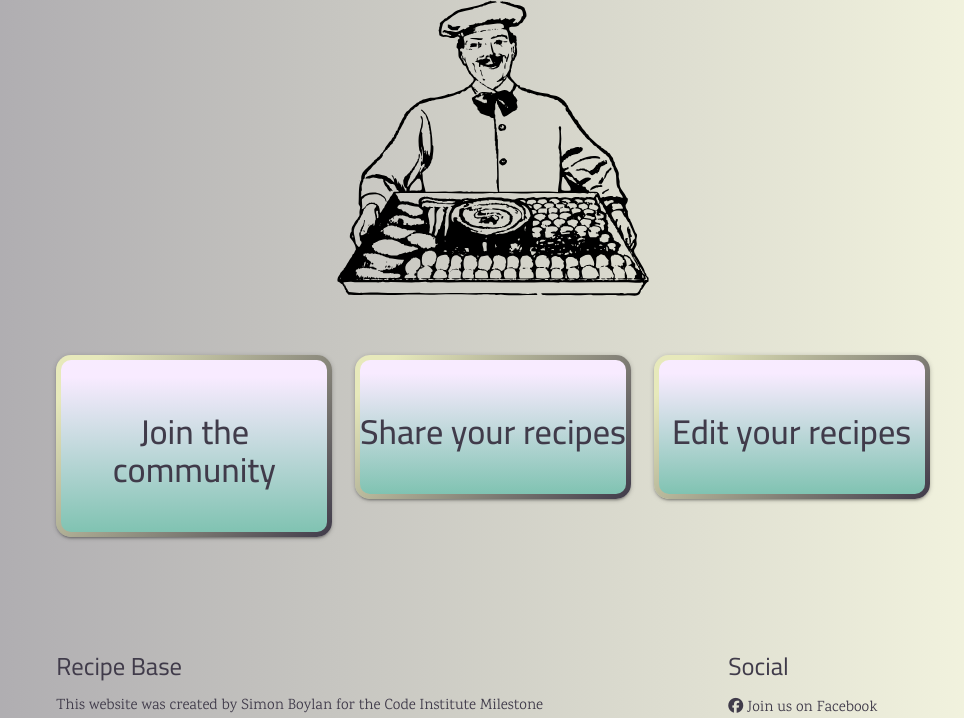
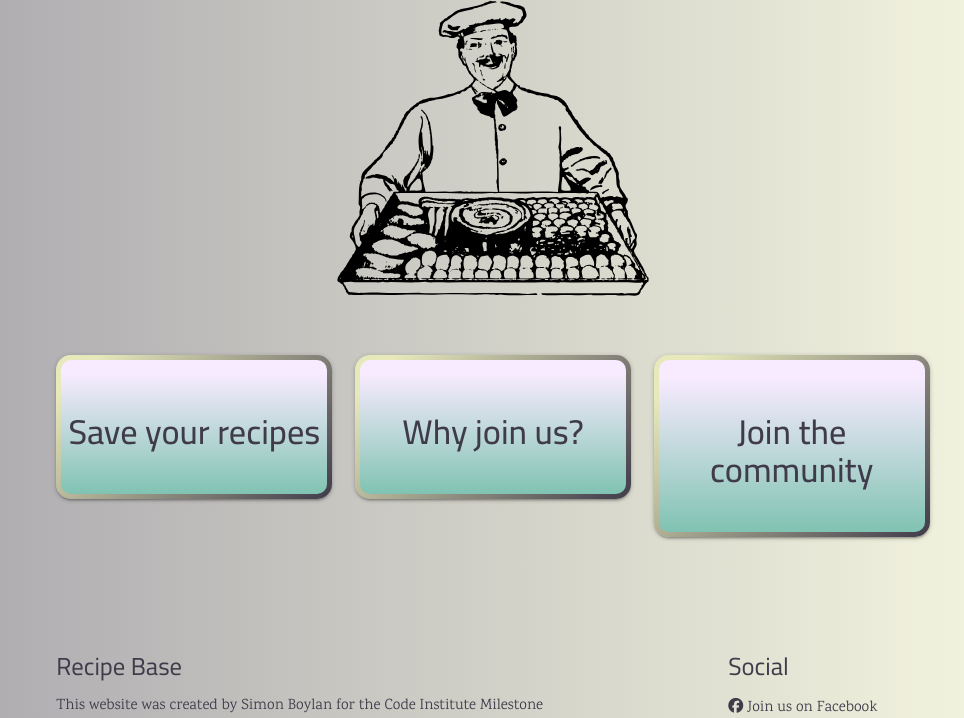
Before and after one commit to boderg/recipe-base, a Flask app: page / in a window 1280 px wide. Shown: the part 962-1680 px from the top of the page, without its empty margins (147-1111 px from the left). Run offline with Flask 3, Linux system fonts and the light colour scheme; some libraries are stand-ins or nearby versions.

Commit message:
Change card content and link to modals

```diff
--- a/templates/home.html
+++ b/templates/home.html
@@ -29,20 +29,20 @@
 <!-- cards -->
 <div class="row">
     <div class="col s12 l4">
+        <div class="card home center-align">
+            <a href="#modal1" class="modal-trigger"><h4>Save your recipes</h4></a>
+        </div>
+    </div>
+    <div class="col s12 l4">
+        <div class="card home center-align">
+            <a href="#modal2" class="modal-trigger"><h4>Why join us?</h4></a>
+        </div>
+    </div>
+    <div class="col s12 l4">
         <div class="card home center-align tooltipped" data-position="bottom" data-tooltip="Click to Join">
             <a href="{{ url_for('register') }}">
                 <h4>Join the community</h4>
             </a>
-        </div>
-    </div>
-    <div class="col s12 l4">
-        <div class="card home center-align">
-            <h4>Share your recipes</h4>
-        </div>
-    </div>
-    <div class="col s12 l4">
-        <div class="card home center-align">
-            <h4>Edit your recipes</h4>
         </div>
     </div>
 </div>
```
